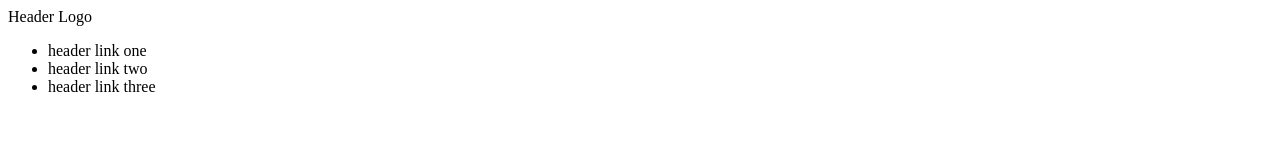
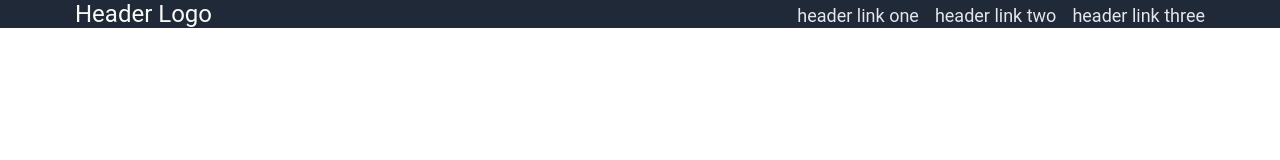
Before and after one commit to danielwildsmith/landing-page, a plain HTML site: page index.html in a window 1280 px wide. Drawn offline with Linux system fonts and the light colour scheme.

Commit message:
Style header

```diff
--- a/index.html
+++ b/index.html
@@ -8,15 +8,14 @@
     </head>
 
     <body>
-        <div class="first-section">
+        <div class="first section">
             <div class="header">
                 Header Logo
-
                 <div class="links">
                     <ul>
-                        <li>header link one</li>
-                        <li>header link two</li>
-                        <li>header link three</li>
+                        <li><a href="#">header link one</a></li>
+                        <li><a href="#">header link two</a></li>
+                        <li><a href="#">header link three</a></li>
                     </ul>
                 </div>
             </div>
--- a/style.css
+++ b/style.css
@@ -0,0 +1,38 @@
+body {
+    height: 100vh;
+    margin: 0;
+    overflow: hidden;
+    font-family: Roboto, sans-serif;
+
+    display: flex;
+    flex-direction: column;
+}
+
+.section {
+    padding: 0 75px;
+}
+
+.first {
+    background: #1F2937;
+}
+
+ul {
+    list-style-type: none;
+    margin: 0;
+    padding: 0;
+    display: flex;
+    gap: 16px;
+}
+
+a {
+    text-decoration: none;
+    font-size: 18px;
+    color: #E5E7EB;
+}
+
+.header {
+    font-size: 24px;
+    color: #F9FAF8;
+    display: flex;
+    justify-content: space-between;
+}
```
